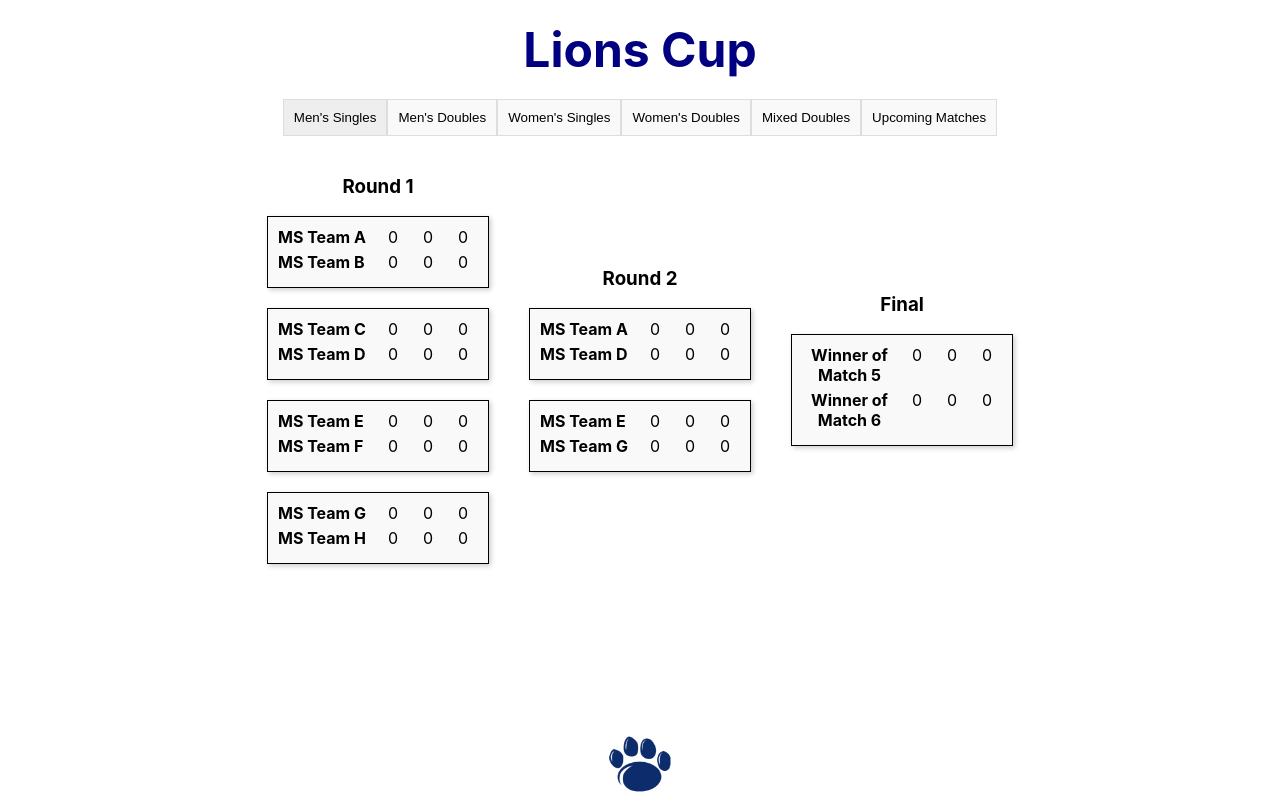
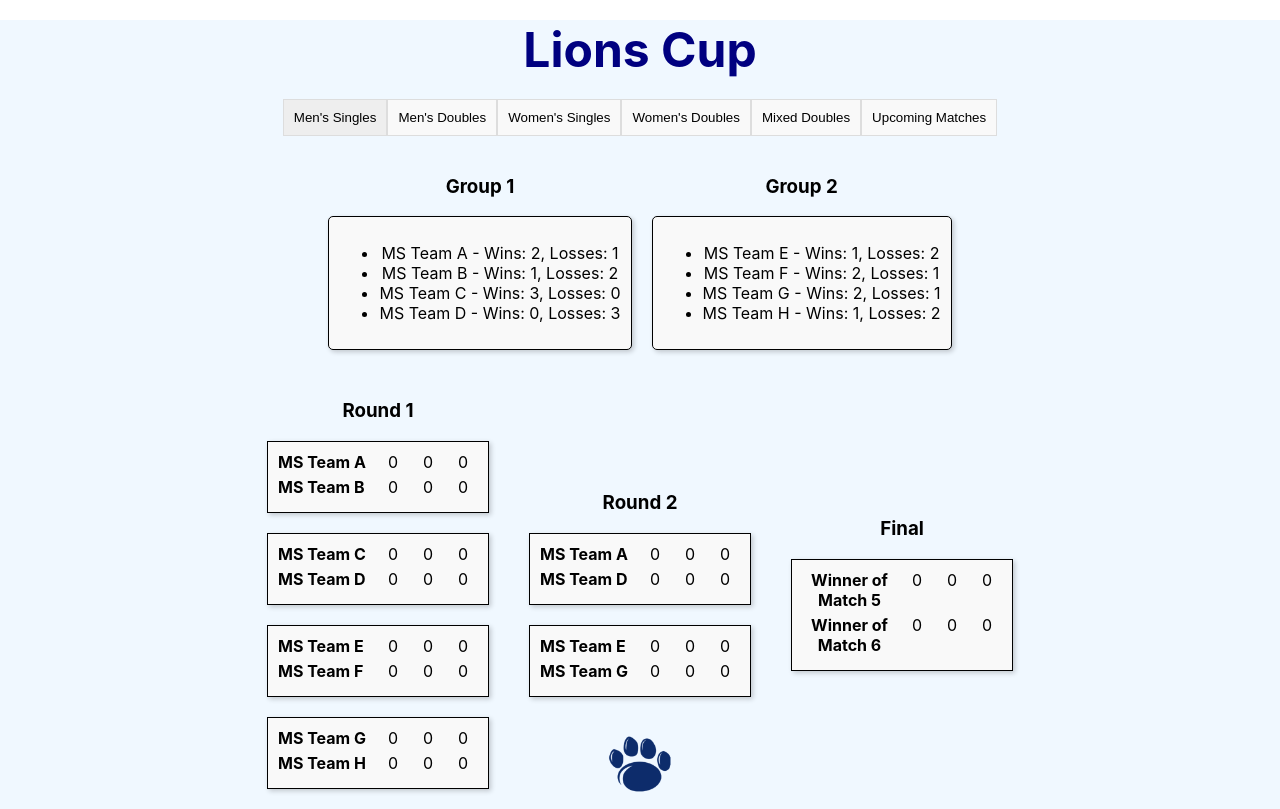
Before and after one commit to Spy12150/Tournament-Bracket, a React (Create React App) app: page / in a window 1280 px wide. Built offline with nearby package versions, Linux system fonts and the light colour scheme.

Commit message:
Added groups

```diff
--- a/src/App.css
+++ b/src/App.css
@@ -1,5 +1,7 @@
 .App {
   text-align: center;
+  background-color: #f0f8ff; /* Very light blue color */
+  /* Other styles... */
 }
 
 .App-logo {
--- a/src/App.js
+++ b/src/App.js
@@ -1,12 +1,13 @@
-
-import './App.css';
 import React, { useState } from 'react';
 import Bracket from './components/Brackets/Bracket';
-import './App.css'; // If you have a CSS file
 import TabsContainer from './components/tabs/TabsContainer';
+import UpcomingMatches from './UpcomingMatches';
+import GroupStage from './components/Groups/GroupStage'; // Import GroupStage component
+import media1 from './images/lions_cup_logo.png'; // Update the path to your image
+import './App.css';
 import './components/tabs/Tabs.css';
-import UpcomingMatches from './UpcomingMatches';
-import media1 from './images/lions_cup_logo.png'; // Update the path to your image
+
+
 
 const mockTournamentData = {
   "Men's Singles": [
@@ -60,7 +61,42 @@ const mockTournamentData = {
 };
 
 
-
+const mockGroupData = {
+  "Men's Singles": [
+    {
+      teams: [
+        { name: 'MS Team A', wins: 2, losses: 1 },
+        { name: 'MS Team B', wins: 1, losses: 2 },
+        { name: 'MS Team C', wins: 3, losses: 0 },
+        { name: 'MS Team D', wins: 0, losses: 3 }
+      ]
+    },
+    {
+      teams: [
+        { name: 'MS Team E', wins: 1, losses: 2 },
+        { name: 'MS Team F', wins: 2, losses: 1 },
+        { name: 'MS Team G', wins: 2, losses: 1 },
+        { name: 'MS Team H', wins: 1, losses: 2 }
+      ]
+    },
+    // Two more groups for Men's Singles...
+  ],
+  "Men's Doubles": [
+    {
+      teams: [
+        { name: 'MD Team A', wins: 2, losses: 0 },
+        { name: 'MD Team B', wins: 0, losses: 2 }
+      ]
+    },
+    {
+      teams: [
+        { name: 'MD Team C', wins: 1, losses: 1 },
+        { name: 'MD Team D', wins: 1, losses: 1 }
+      ]
+    }
+  ],
+  // Similar structure for "Women's Singles", "Women's Doubles", and "Mixed Doubles"
+};
 
 const App = () => {
   const [activeTab, setActiveTab] = useState("Men's Singles");
@@ -75,10 +111,13 @@ const App = () => {
 
   return (
     <div className="App">
-      <h1 className="tournament-title">Lions Cup</h1> {/* Add the title here */}
-      <div className="tabs-container" style={{ marginBottom: '20px' }}> {/* Inline style for margin */}
+      <h1 className="tournament-title">Lions Cup</h1>
+      <div className="tabs-container" style={{ marginBottom: '20px' }}>
         <TabsContainer activeTab={activeTab} setActiveTab={setActiveTab} />
       </div>
+      {activeTab === "Men's Singles" ?
+        <GroupStage groups={mockGroupData["Men's Singles"]} /> :
+        <GroupStage groups={mockGroupData[activeTab]} />}
       {renderContent()}
       <div className="footer-image">
         <img src={media1} alt="Lions Cup" />
--- /dev/null
+++ b/src/components/Groups/GroupStage.css
@@ -0,0 +1,21 @@
+/* GroupStage.css */
+.group-stage {
+    display: flex;
+    flex-wrap: wrap;
+    justify-content: center;
+    margin-bottom: 20px;
+}
+
+.group {
+    margin: 10px;
+    padding: 10px;
+    border: 1px solid #ddd;
+    border-radius: 5px;
+    background-color: #f9f9f9;
+    box-shadow: 2px 2px 5px rgba(0, 0, 0, 0.2);
+    border: 1px solid #000;
+}
+
+.group h3 {
+    margin-bottom: 10px;
+}
--- /dev/null
+++ b/src/components/Groups/GroupStage.js
@@ -0,0 +1,25 @@
+import React from 'react';
+import './GroupStage.css'; // Make sure this is correctly imported
+
+const GroupStage = ({ groups }) => {
+  return (
+    <div className="group-stage">
+      {groups.map((group, index) => (
+        <div key={index} className="group-container">
+          <h3 className="group-title">Group {index + 1}</h3>
+          <div className="group">
+            <ul>
+              {group.teams.map((team, teamIndex) => (
+                <li key={teamIndex}>
+                  {team.name} - Wins: {team.wins}, Losses: {team.losses}
+                </li>
+              ))}
+            </ul>
+          </div>
+        </div>
+      ))}
+    </div>
+  );
+};
+
+export default GroupStage;
```
